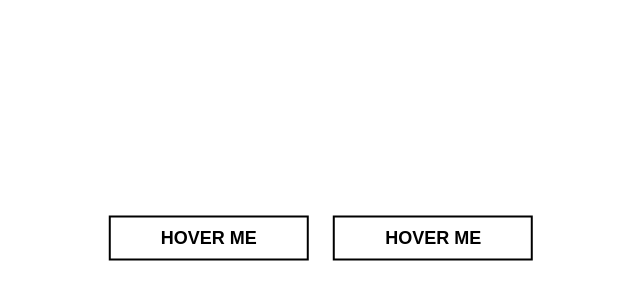
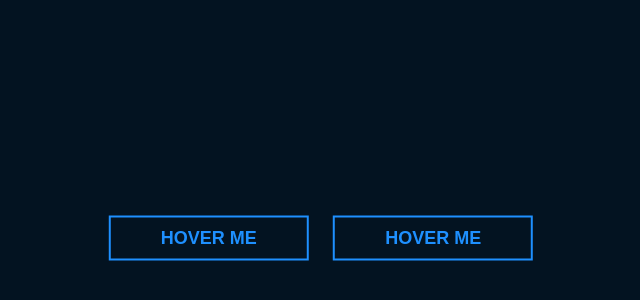
Before and after one commit to MFaizanali2/button-animation-1, a plain HTML site: page index.html in a window 1280 px wide. Shown: the part 162-462 px from the top of the page, without its empty margins (319-959 px from the left). Drawn offline with Linux system fonts and the light colour scheme.

Commit message:
completed
continue

```diff
--- a/style.css
+++ b/style.css
@@ -7,6 +7,7 @@ html,body{
     width: 100%;
     height: 100%;
     font-family: sans-serif;
+    background-color: #031321;
 }
 .middle{
     position: absolute;
@@ -17,7 +18,7 @@ html,body{
 }
 .btn{
     background: none;
-    border: 2px solid #000;
+    border: 2px solid dodgerblue;
     cursor: pointer;
     padding: 10px 20px;
     min-width: 200px;
@@ -27,6 +28,7 @@ html,body{
     transition: color 0.4s linear;
     text-transform: uppercase;
     position: relative;
+    color: dodgerblue;
 }
 .btn:hover{
     color: #fff;
@@ -38,7 +40,7 @@ html,body{
     left: 0%;
     width: 100%;
     height: 100%;
-    background-color: #000;
+    background-color: dodgerblue;
     z-index: -1;
     transition: transform 0.5s;
     transform-origin: 0 0;
```
